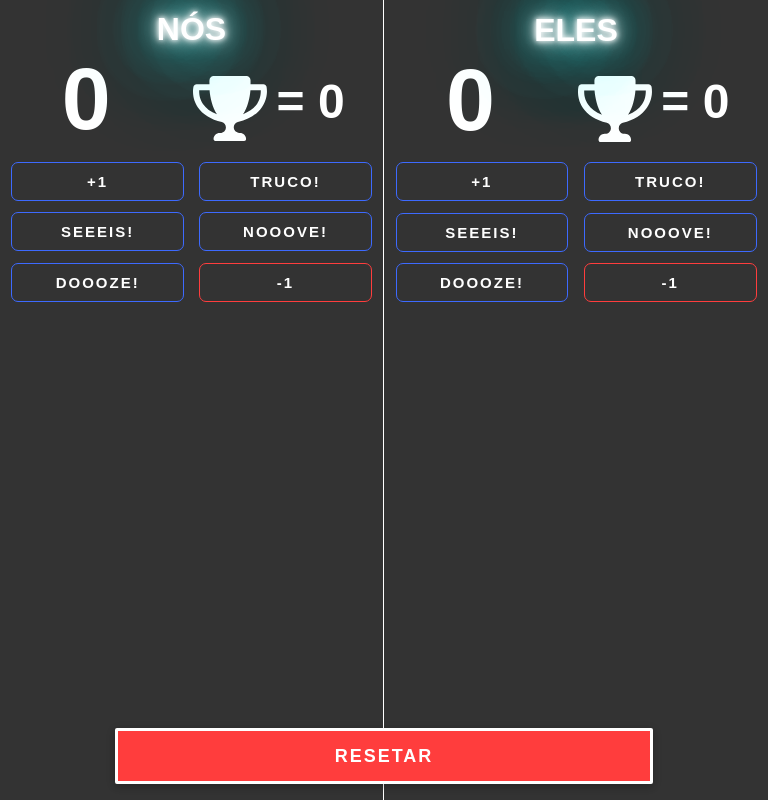
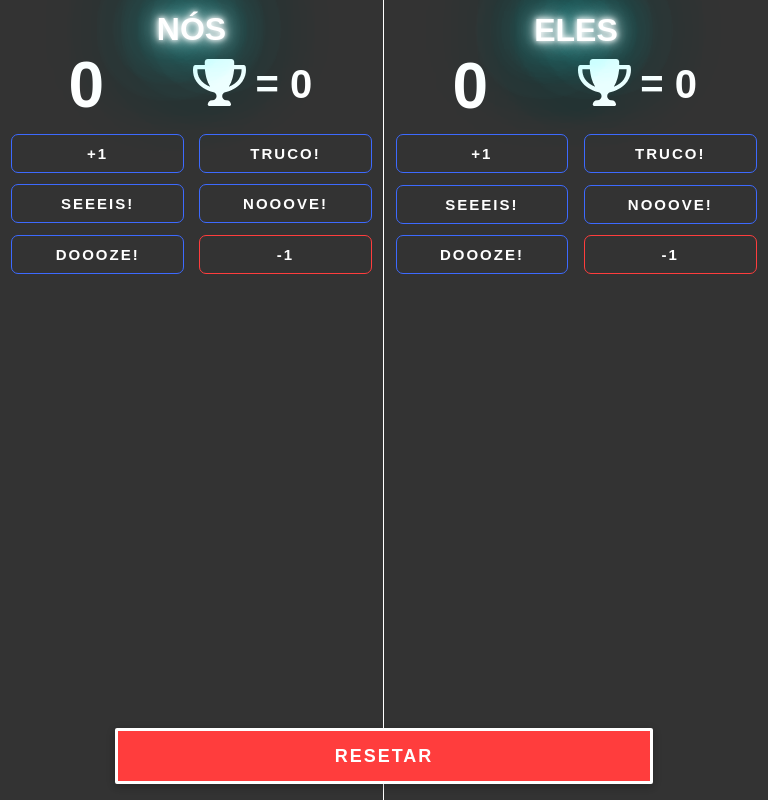
Before and after one commit to gustavoweb/truco-marcador, a plain HTML site: page index.html in a window 768 px wide. Drawn offline with Linux system fonts and the light colour scheme; a web font is replaced by a local one.

Commit message:
responsivo landscape

```diff
--- a/assets/css/game.css
+++ b/assets/css/game.css
@@ -124,14 +124,14 @@
     }
     .points{
       font-family: 'Tilt Neon', sans-serif;
-      font-size: 5.5em;
+      font-size: 4em;
       text-align: center;
       text-transform: uppercase;
       color: #fff;
       margin-top: 0%;
+      margin-bottom: 0;
       width: 45%;
       float: left;
-      clear: right;
     }
     .trophygroup{
       width: 55%;
@@ -141,17 +141,17 @@
       clear: right;
     }
     .trophies{
-      width: 35%;
+      width: 25%;
       height: 5%;
       margin-left: 10%;
-      margin-top: 13%;
+      margin-top: 5%;
       float: left;
     }
     .trophies_n{
       font-family: 'Tilt Neon', sans-serif;
-      font-size: 3em;
+      font-size: 2.5em;
       text-indent: 10%;
-      line-height: 1.1em;
+      line-height: .4em;
       font-weight: bold;
       text-transform: uppercase;
       color: #fff;
```
